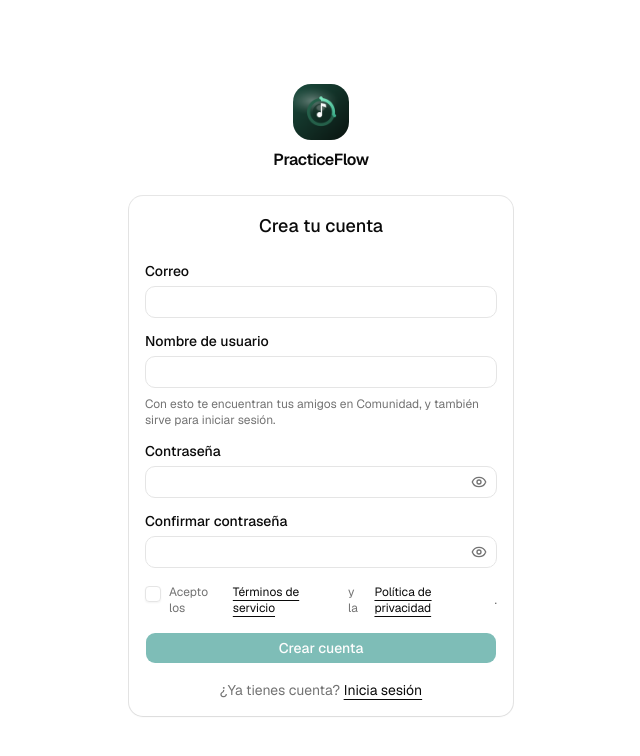
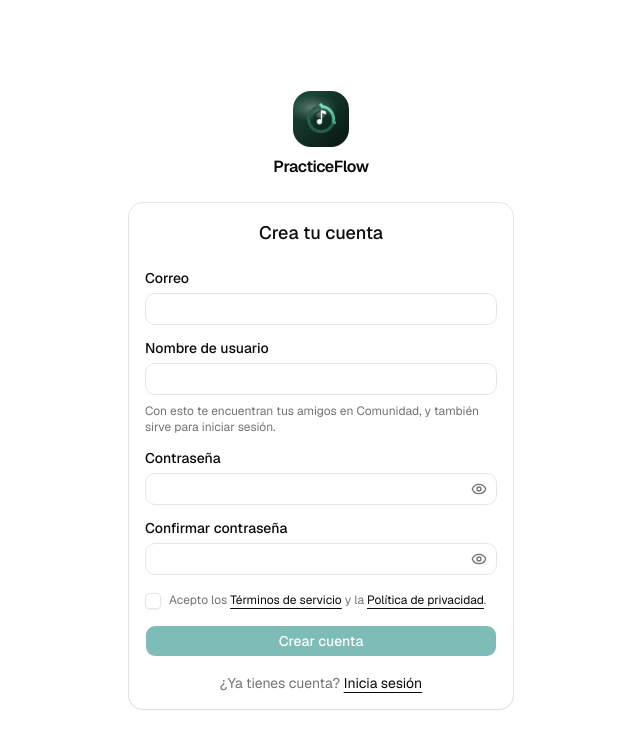
Before and after one commit to pedrocarramolino/fermanca, a Next.js app: page /register in a window 1280 px wide. Shown: the top 756 px of the page, without its empty margins (319-959 px from the left). Built offline with nearby package versions, Linux system fonts and the light colour scheme; no server answers.

Commit message:
Fix broken line wrap on the terms-acceptance checkbox label
Label is flex/gap/leading-none, built for short single-line labels — using
it for multi-line text with embedded links broke wrapping into disjointed
fragments. Swapped to a plain label so it flows as normal text.

```diff
--- a/src/features/auth/components/register-form.tsx
+++ b/src/features/auth/components/register-form.tsx
@@ -95,7 +95,10 @@ export function RegisterForm() {
             aria-invalid={!!state.fieldErrors?.acceptedTerms}
             className="mt-0.5"
           />
-          <Label htmlFor="acceptedTerms" className="text-muted-foreground text-xs font-normal">
+          <label
+            htmlFor="acceptedTerms"
+            className="text-muted-foreground text-xs leading-normal select-none"
+          >
             Acepto los{" "}
             <Link href="/terms" className="text-foreground underline underline-offset-4">
               Términos de servicio
@@ -105,7 +108,7 @@ export function RegisterForm() {
               Política de privacidad
             </Link>
             .
-          </Label>
+          </label>
         </div>
         {state.fieldErrors?.acceptedTerms && (
           <p className="text-destructive text-sm">{state.fieldErrors.acceptedTerms}</p>
```
